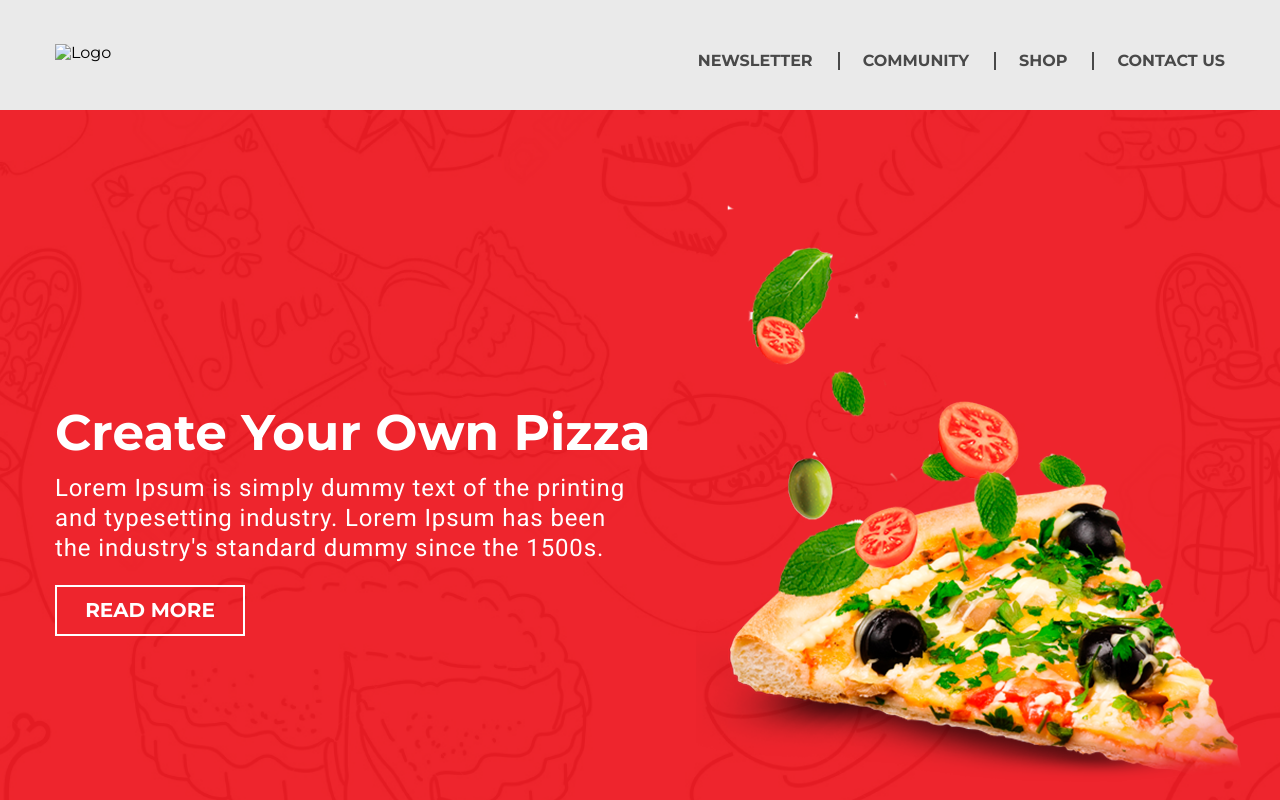
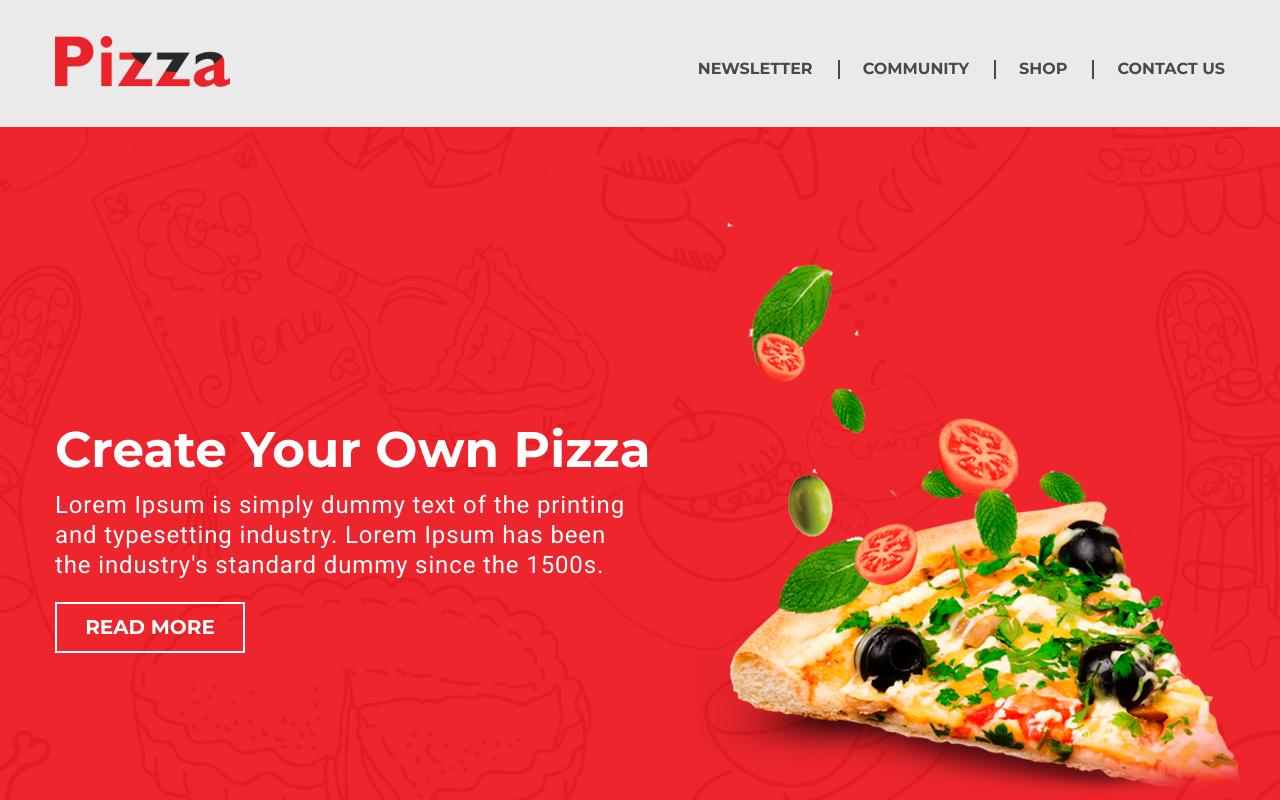
Before and after one commit to RolandSherier/pizza, a plain HTML site: page index.html in a window 1280 px wide. Shown: the top 800 px of the page. Drawn offline with Linux system fonts and the light colour scheme; the site is published under a folder, as on GitHub Pages, so addresses that start at the root find nothing.

Commit message:
Исправлен логотип

```diff
--- a/index.html
+++ b/index.html
@@ -19,7 +19,7 @@
     <div class="header">
       <div class="wrapper">
         <div class="navigation">
-          <img src="/image/logo.png" alt="Logo" />
+          <img src="image/logo.png" alt="Logo" />
           <ul class="nav">
             <li><a href="">Newsletter</a></li>
             <li><a href="">Community</a></li>
```
